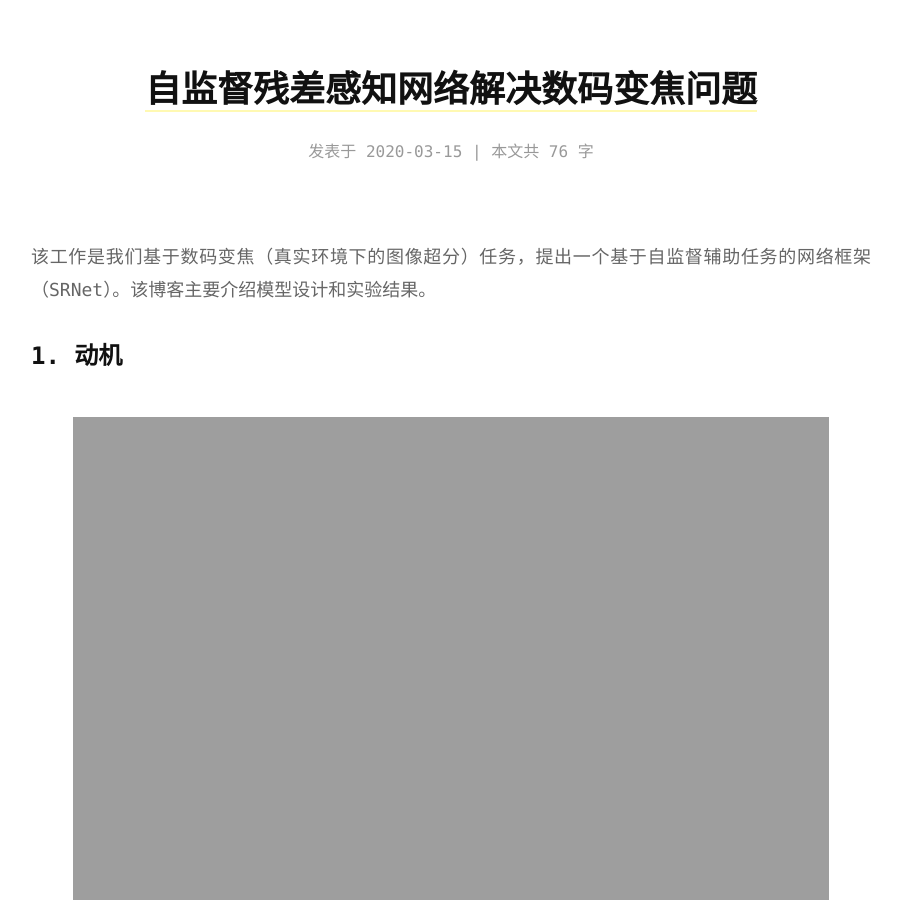
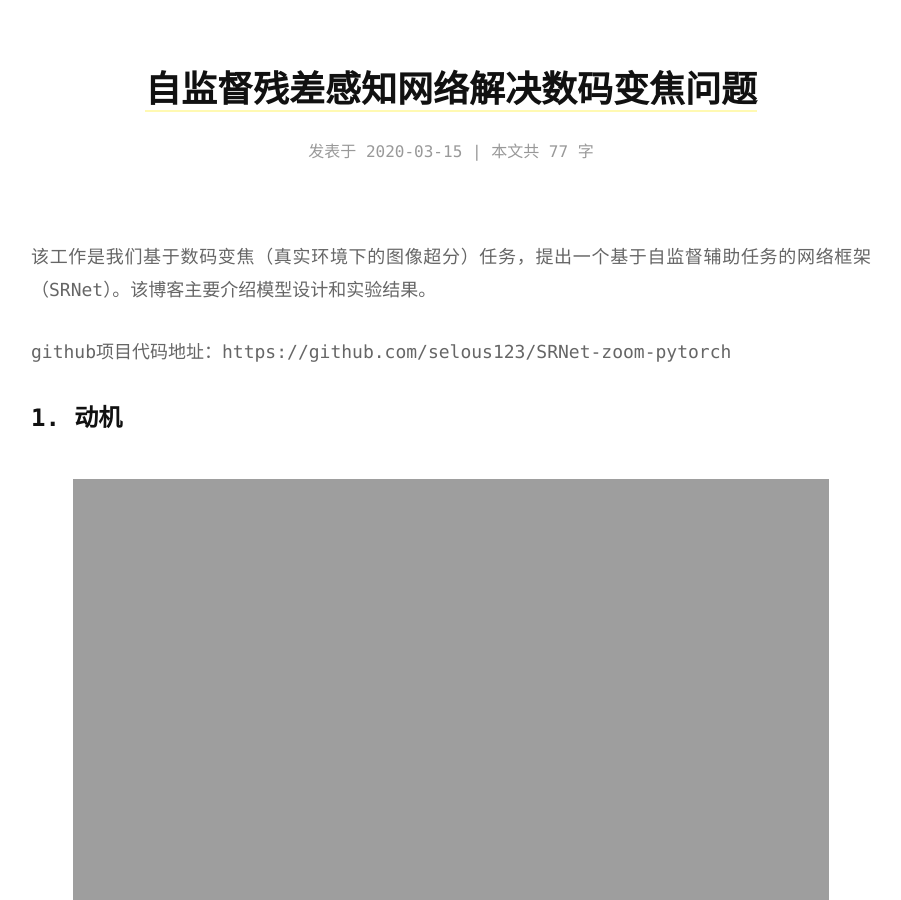
Before and after one commit to selous123/selous123.github.io, a Jekyll site: the page built from _posts/2020-03-15-SRNet-基于自监督辅助任务的数码变焦算法.md, in a window 1280 px wide and 900 px high. Shown: the whole window, without its empty margins (189-1090 px from the left). Built offline with Jekyll 4.4.1, drawn with Linux system fonts in a browser that asks for light colours; formulas are drawn with MathJax 3; a script that is not in the unit is left out; comment, search, counter and statistics services are not loaded.

Commit message:
增加github项目链接

```diff
--- a/_posts/2020-03-15-SRNet-基于自监督辅助任务的数码变焦算法.md
+++ b/_posts/2020-03-15-SRNet-基于自监督辅助任务的数码变焦算法.md
@@ -10,6 +10,8 @@ mathjax: True
 
 
 该工作是我们基于数码变焦（真实环境下的图像超分）任务，提出一个基于自监督辅助任务的网络框架（SRNet）。该博客主要介绍模型设计和实验结果。
+
+github项目代码地址：https://github.com/selous123/SRNet-zoom-pytorch
 
 ### 1. 动机
 
```
